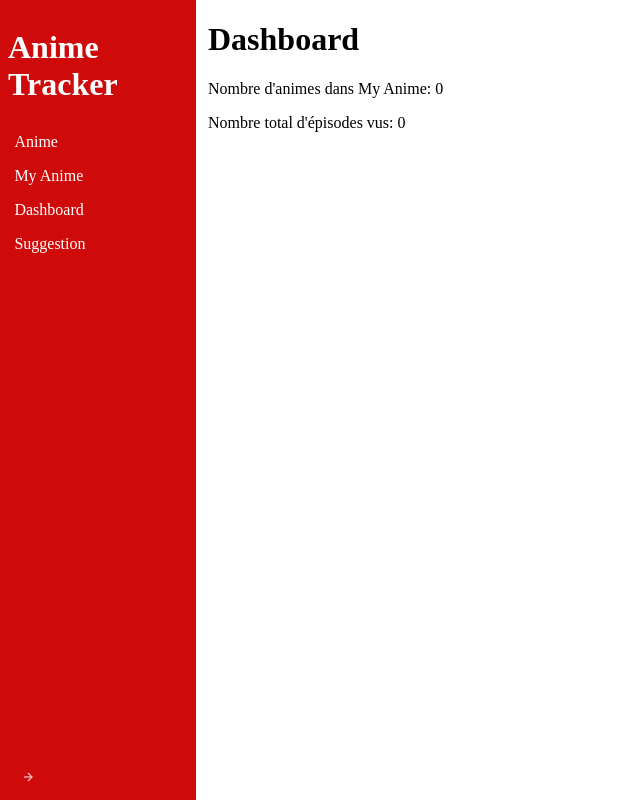
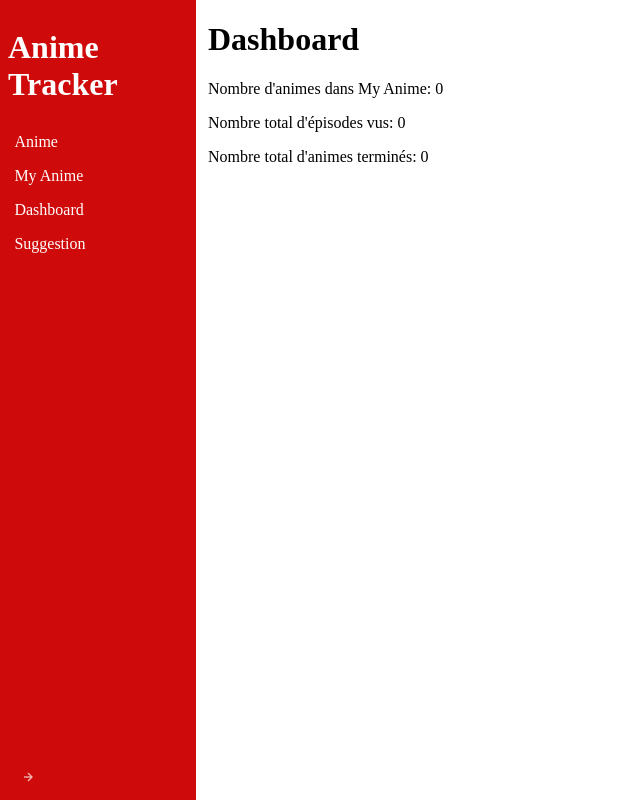
Before and after one commit to ONEmanLAW/Anime-Tracker, a Vue app: page /dashboard in a window 1280 px wide. Shown: the whole page, without its empty margins (0-640 px from the left). Built offline with nearby package versions, Linux system fonts and the light colour scheme.

Commit message:
Added new Stats (Total animé terminé.

```diff
--- a/src/views/Dashboard.vue
+++ b/src/views/Dashboard.vue
@@ -8,6 +8,11 @@
     const animeList = animeStore.getAnimeList();
     return animeList.reduce((total, anime) => total + anime.watched_episodes, 0);
   });
+
+  const totalCompletedAnime = computed(() => {
+    const animeList = animeStore.getAnimeList();
+    return animeList.filter(anime => anime.watched_episodes === anime.total_episodes).length;
+  });
 </script>
 
 
@@ -16,5 +21,6 @@
     <h1>Dashboard</h1>
     <p>Nombre d'animes dans My Anime: {{ animeStore.getAnimeList().length }}</p>
     <p>Nombre total d'épisodes vus: {{ totalWatchedEpisodes }}</p>
+    <p>Nombre total d'animes terminés: {{ totalCompletedAnime }}</p>
   </div>
 </template>
```
